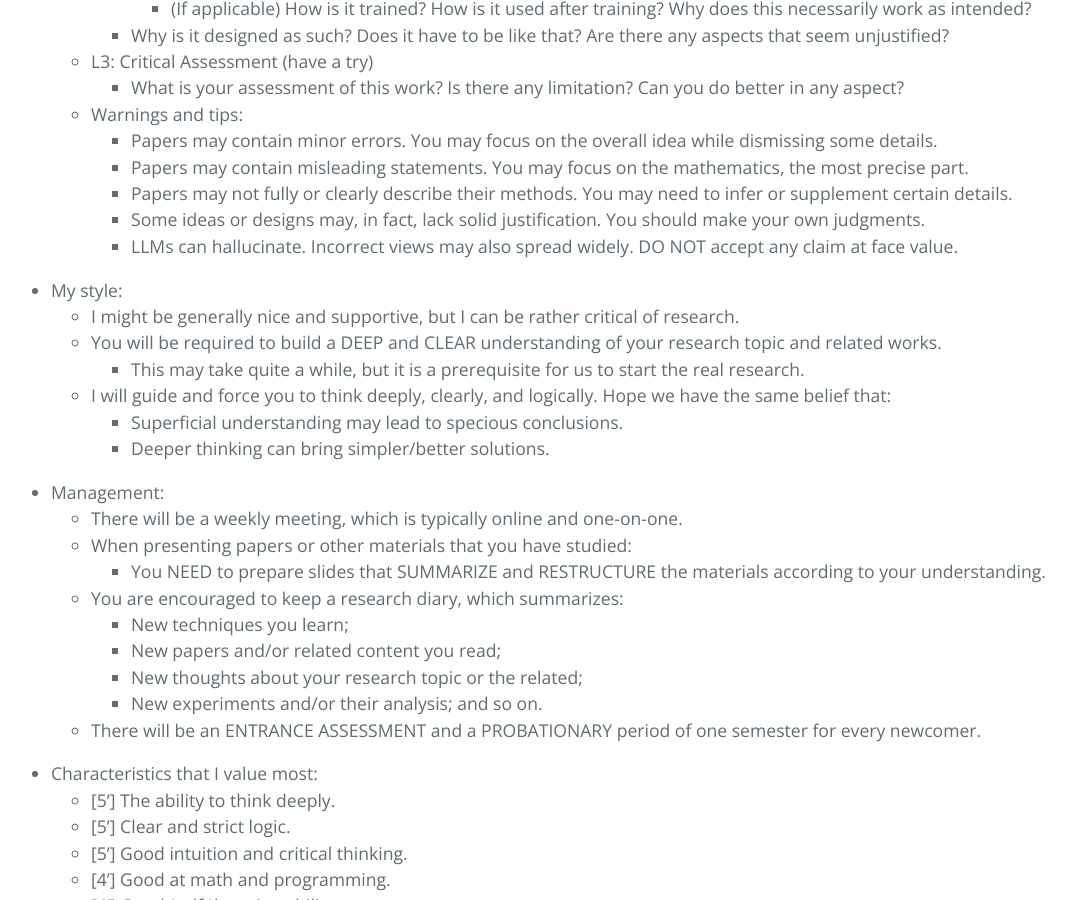
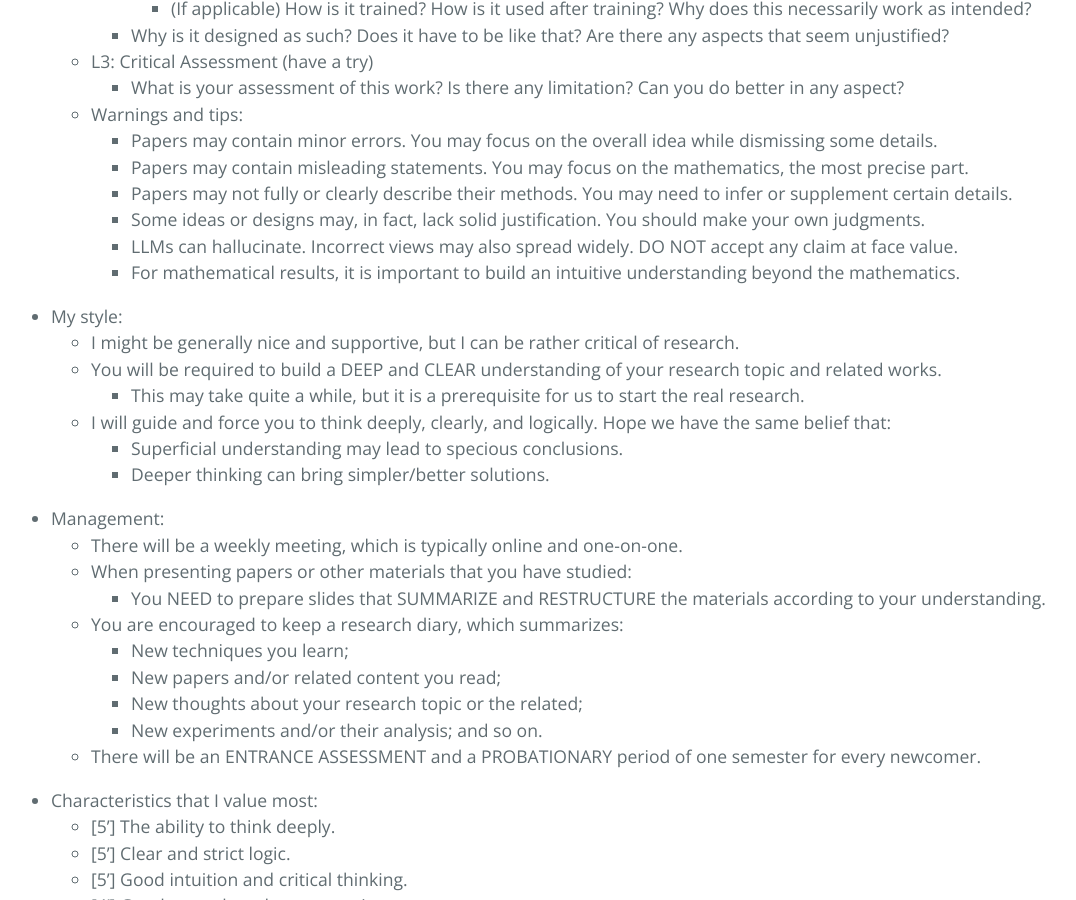
Before and after one commit to ZhimingZhou/zhimingzhou.github.io, a Jekyll site: the page built from _posts/2020-12-09-Prospective-Students.md, in a window 1280 px wide and 900 px high, scrolled down 1021 px. Shown: the whole window, without its empty margins (85-1161 px from the left). Built offline with Jekyll 4.4.1, drawn with Linux system fonts in a browser that asks for light colours.

Commit message:
Update 2020-12-09-Prospective-Students.md

```diff
--- a/_posts/2020-12-09-Prospective-Students.md
+++ b/_posts/2020-12-09-Prospective-Students.md
@@ -45,6 +45,7 @@ I’m looking for talented students with GENUINE enthusiasm for FUNDAMENTAL rese
 		- Papers may not fully or clearly describe their methods. You may need to infer or supplement certain details.
 		- Some ideas or designs may, in fact, lack solid justification. You should make your own judgments.
 		- LLMs can hallucinate. Incorrect views may also spread widely. DO NOT accept any claim at face value.
+		- For mathematical results, it is important to build an intuitive understanding beyond the mathematics.
 
 <!--  -->
 - My style:
```
